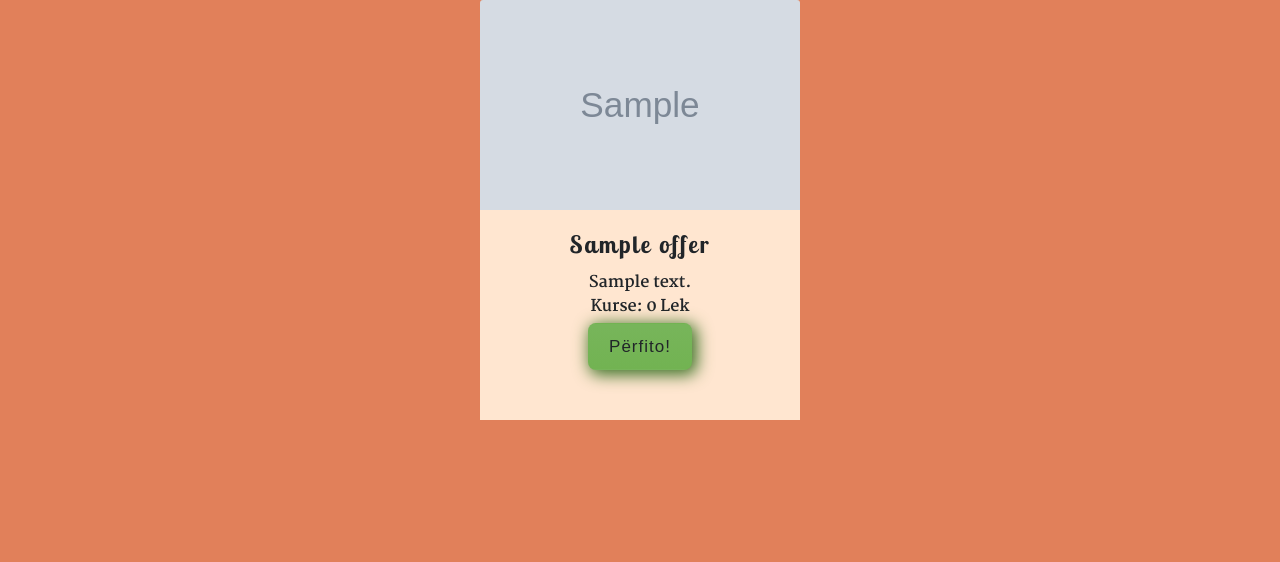
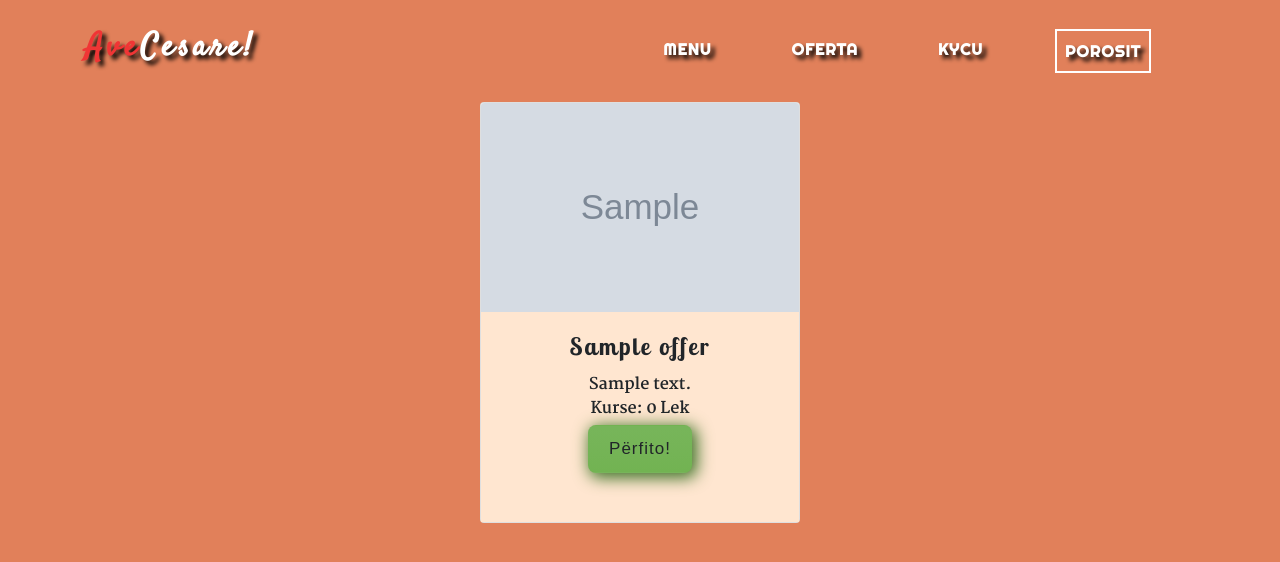
Before and after one commit to h-kevin/Ave-Cesare, a PHP site: page /pages/offers.html in a window 1280 px wide. Shown: the top 562 px of the page. Run offline with PHP 8.4, Linux system fonts and the light colour scheme; tables that the repository leaves empty or names only in its code hold one stand-in row (values such as "Sample post"); grey boxes marked "Sample" are stand-in pictures; data that the repository does not hold is empty; some web fonts are replaced.

Commit message:
modified login and offers

```diff
--- a/css/components/login.css
+++ b/css/components/login.css
@@ -34,3 +34,18 @@
     color:white;
     transition: 0.3s;
   }
+
+  #login-body input.form-control {
+    color: white;
+
+}
+
+#login-body .form-control:focus {
+  border-color: white;
+  box-shadow: none;
+}
+
+#login-body .btn:focus {
+  border-color: white;
+  box-shadow: none;
+}
--- a/css/components/offers.css
+++ b/css/components/offers.css
@@ -1,3 +1,7 @@
 #oferta-body {
     background-color: rgb(225,128,90);
 }
+
+.offer-container {
+    margin-top: 102px;
+}
--- a/js/offers.js
+++ b/js/offers.js
@@ -1,3 +1,23 @@
+/**
+ * change navbar background color and transparency on scroll
+ */
+
+function navBarBackgroundScrollEffect () {
+	$(window).scroll(function () {
+		if ($(window).scrollTop() > 0) {
+			$('.navigationbar').css('background-color', 'rgba(30, 30, 30, 0.8)');
+		} else {
+			$('.navigationbar').css('background-color', 'transparent');
+		}
+	});
+};
+
+navBarBackgroundScrollEffect();
+
+/**
+ * koment
+ */
+
 $(document).ready(function(){
     $.ajax({
         type: 'GET',
--- a/pages/login.html
+++ b/pages/login.html
@@ -30,7 +30,7 @@
                 </div>
                 <p class="text-center">Nuk ke nje llogari? <a href="../pages/register.html">Rregjistrohu.</a></p>
                 <div class="d-flex justify-content-center">
-                    <button type="submit" name="login" id="kycje" class="btn btn-primary">Kycu</button>
+                    <button type="submit" name="login" id="kycje" class="btn btn-primary">Kycu <span class="spinner-border spinner-border-sm d-none" role="status" aria-hidden="true"></span></button>
                 </div>
             </form>
         </div>
--- a/pages/offers.html
+++ b/pages/offers.html
@@ -12,7 +12,35 @@
     </head>
 
     <body id="oferta-body">
-      <div class="container-fluid rounded text-center mb-5">
+      <!-- Navigation Bar -->
+      <nav class="navbar navbar-expand-md fixed-top navigationbar">
+        <div class="container d-flex">
+          <a class="navbar-brand py-0 align-self-center"
+            href="../index.html"><b><span>Ave</span>Cesare!</b></a>
+          <button class="navbar-toggler" type="button" data-toggle="collapse"
+            data-target="#navbarResponsive" aria-controls="navbarResponsive" aria-expanded="false"
+            aria-label="Toggle navigation">
+            <i class="material-icons">menu</i>
+          </button>
+          <div class="collapse navbar-collapse" id="navbarResponsive">
+            <ul class="navbar-nav py-0 ml-auto">
+              <li class="nav-item mr-4">
+                <a class="nav-link" href="../pages/menu.html">MENU</a>
+              </li>
+              <li class="nav-item mr-4">
+                <a class="nav-link" href="../pages/offers.html">OFERTA</a>
+              </li>
+              <li class="nav-item mr-4">
+                <a class="nav-link" href="../pages/login.html">KYCU</a>
+              </li>
+              <li class="nav-item mr-4 porosit">
+                <a class="nav-link porosit" href="../pages/user_order.html">POROSIT</a>
+              </li>
+            </ul>
+          </div>
+        </div>
+      </nav>
+      <div class="container-fluid rounded text-center mb-5 offer-container">
         <div id="offer-cards">
 
         </div>
--- a/php/login.php
+++ b/php/login.php
@@ -36,6 +36,7 @@
 
                 $stmt->close();
                 $conn->close();
+                echo 'Success';
             } else {
                 echo "Ju lutem kontrolloni emailin per te bere verifikimin.";
 
--- a/php/offers.php
+++ b/php/offers.php
@@ -10,7 +10,7 @@
     echo '<div class="row justify-content-center">';
 
     while ($row = mysqli_fetch_array($result)) {
-        echo '<div class="card col-lg-3 col-md-4 col-sm-12 ml-3 mb-3 px-0 mr-3 karta">';
+        echo '<div class="card col-lg-3 col-md-4 col-sm-12 ml-3 mb-3 px-0 mr-3">';
         echo '<img class="card-img-top h-50 oferta" src="' . $row['image'] . '" alt="Foto oferta">';
         echo '<div class="card-body permbajtja">';
         echo '<h4 class="card-title">' . $row['name'] . '</h4>';
```
Also changed, not shown: js/login.js (+14 -6 lines).
